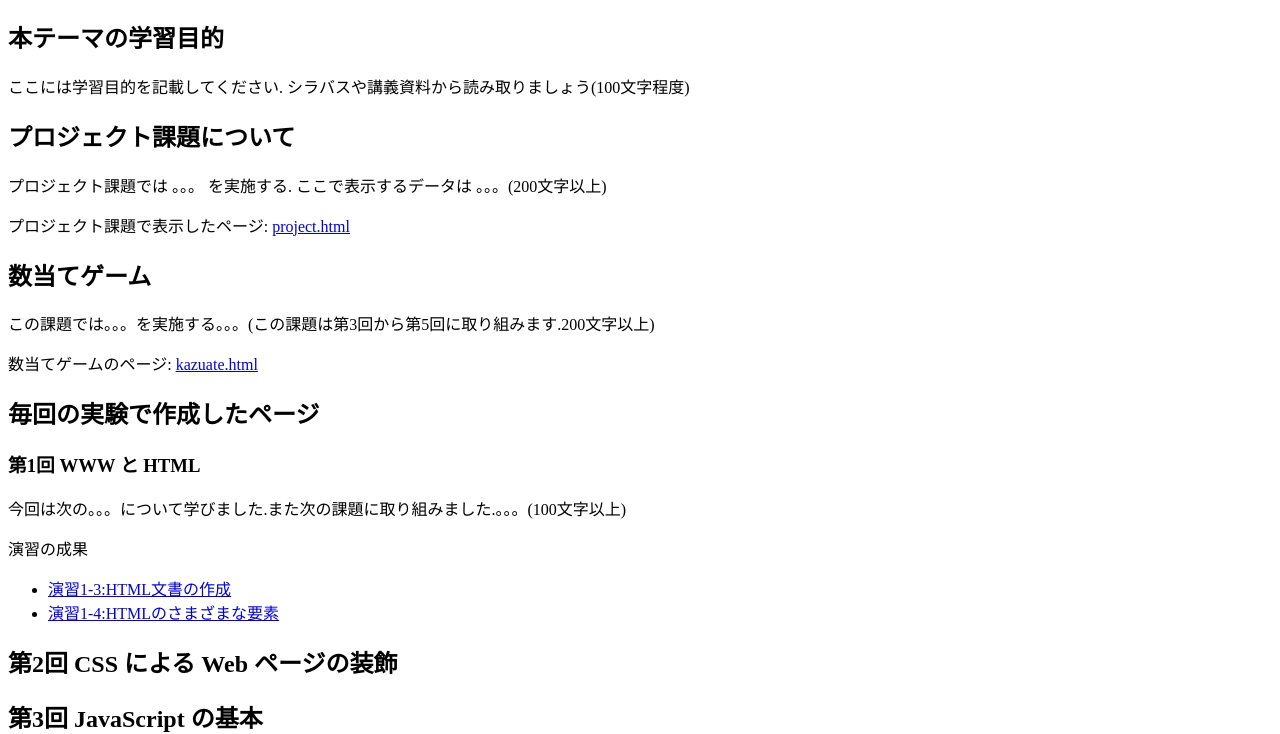
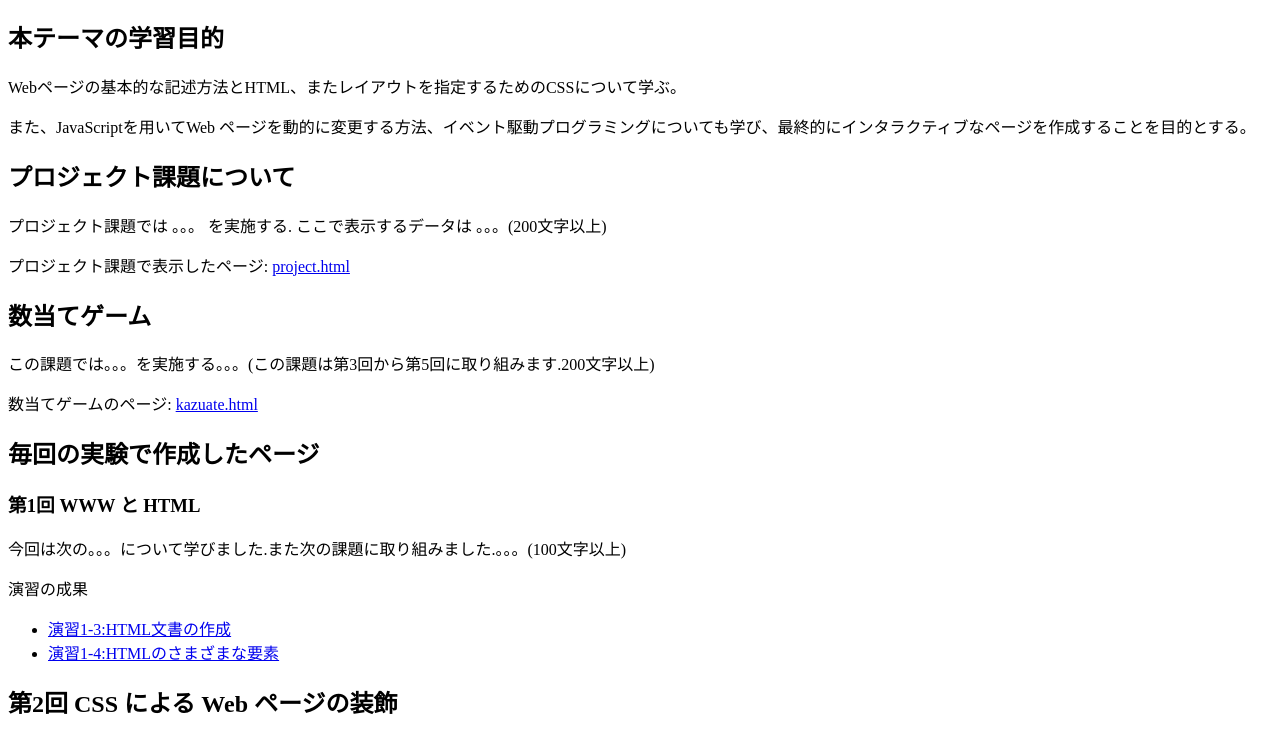
Before and after one commit to G984692019/medialabo, a plain HTML site: page index.html in a window 1280 px wide. Shown: the part 70-804 px from the top of the page. Drawn offline with Linux system fonts and the light colour scheme.

Commit message:
文章の追加

```diff
--- a/index.html
+++ b/index.html
@@ -7,7 +7,8 @@
   <body>
     <h1>「Webコンテンツ作成」の成果</h1>
     <h2>本テーマの学習目的</h2>
-    <p>ここには学習目的を記載してください. シラバスや講義資料から読み取りましょう(100文字程度)</p>
+      <p>Webページの基本的な記述方法とHTML、またレイアウトを指定するためのCSSについて学ぶ。</p>
+      <p>また、JavaScriptを用いてWeb ページを動的に変更する方法、イベント駆動プログラミングについても学び、最終的にインタラクティブなページを作成することを目的とする。</p>
     <h2>プロジェクト課題について</h2>
     <p>プロジェクト課題では 。。。 を実施する. ここで表示するデータは 。。。(200文字以上)</p>
     <p>プロジェクト課題で表示したページ:
```
